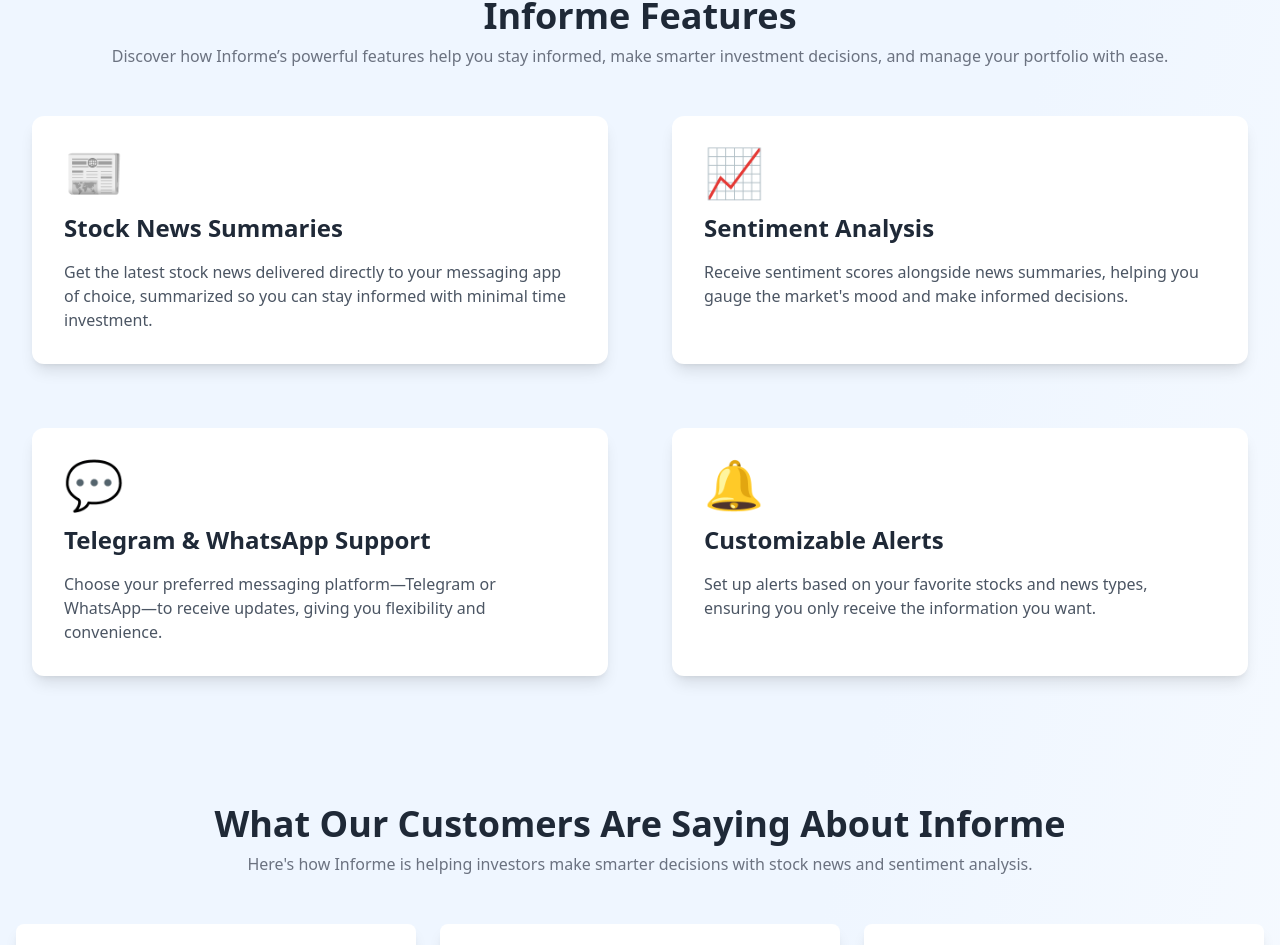
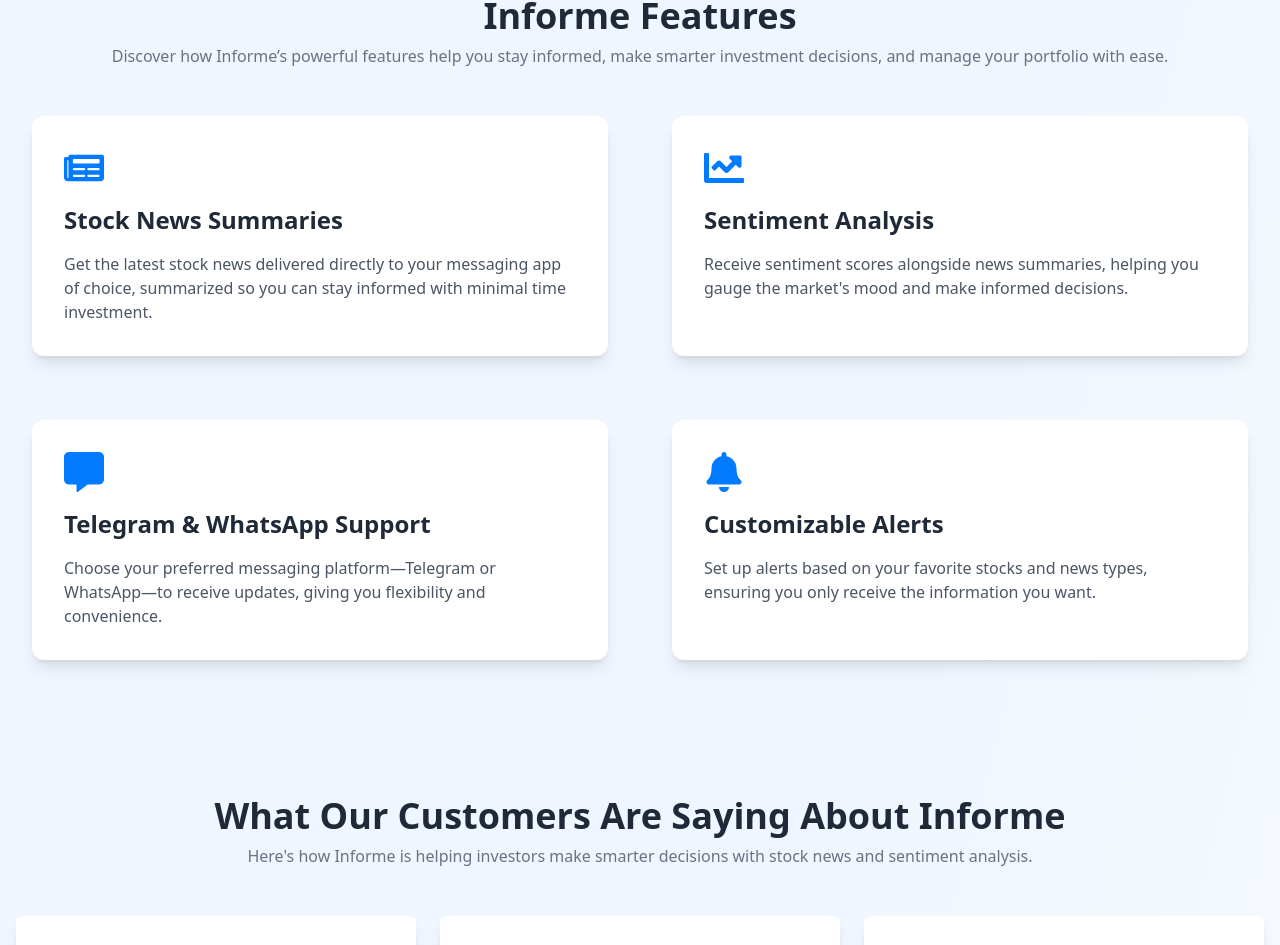
Before and after one commit to gouravkargwal/growcapitalfrontend, a Next.js app: page / in a window 1280 px wide. Shown: the part 868-1813 px from the top of the page. Built offline with nearby package versions, Linux system fonts and the light colour scheme; no server answers.

Commit message:
feat: Changed icons and added section move

```diff
--- a/src/Components/Header/Footer.tsx
+++ b/src/Components/Header/Footer.tsx
@@ -3,6 +3,7 @@
 
 const Footer: React.FC = () => {
   const year = new Date().getFullYear();
+
   return (
     <footer className="bg-white py-10 border-t">
       <div className="container mx-auto px-6 md:px-12 lg:px-2">
@@ -70,7 +71,10 @@
                   </a>
                 </li>
                 <li>
-                  <a href="#" className="text-gray-600 hover:text-blue-600">
+                  <a
+                    href="#features"
+                    className="text-gray-600 hover:text-blue-600"
+                  >
                     Features
                   </a>
                 </li>
--- a/src/Components/Home/Features.tsx
+++ b/src/Components/Home/Features.tsx
@@ -1,12 +1,13 @@
 import React from "react";
 import { motion } from "framer-motion";
 import { useInView } from "react-intersection-observer";
+import { FaNewspaper, FaChartLine, FaCommentAlt, FaBell } from "react-icons/fa"; // Importing necessary icons
 import { globalEnums } from "@/enum";
 
 interface CardProps {
   title: string;
   description: string;
-  icon: string;
+  icon: React.ReactNode; // Change the type to ReactNode to accept React Icons
   direction: "left" | "right";
 }
 
@@ -16,34 +17,34 @@
       title: "Stock News Summaries",
       description:
         "Get the latest stock news delivered directly to your messaging app of choice, summarized so you can stay informed with minimal time investment.",
-      icon: "📰",
+      icon: <FaNewspaper size={40} className="text-primary" />, // Use React Icon here
       direction: "left",
     },
     {
       title: "Sentiment Analysis",
       description:
         "Receive sentiment scores alongside news summaries, helping you gauge the market's mood and make informed decisions.",
-      icon: "📈",
+      icon: <FaChartLine size={40} className="text-primary" />, // Use React Icon here
       direction: "right",
     },
     {
       title: "Telegram & WhatsApp Support",
       description:
         "Choose your preferred messaging platform—Telegram or WhatsApp—to receive updates, giving you flexibility and convenience.",
-      icon: "💬",
+      icon: <FaCommentAlt size={40} className="text-primary" />, // Use React Icon here
       direction: "left",
     },
     {
       title: "Customizable Alerts",
       description:
         "Set up alerts based on your favorite stocks and news types, ensuring you only receive the information you want.",
-      icon: "🔔",
+      icon: <FaBell size={40} className="text-primary" />, // Use React Icon here
       direction: "right",
     },
   ];
 
   return (
-    <section className="py-16 lg:min-h-screen overflow-x-hidden">
+    <section className="py-16 lg:min-h-screen overflow-x-hidden" id="features">
       <div className="mx-auto px-4">
         <h2 className="text-3xl lg:text-4xl font-bold text-center text-gray-800 mb-2">
           {globalEnums.brandName} Features
```
